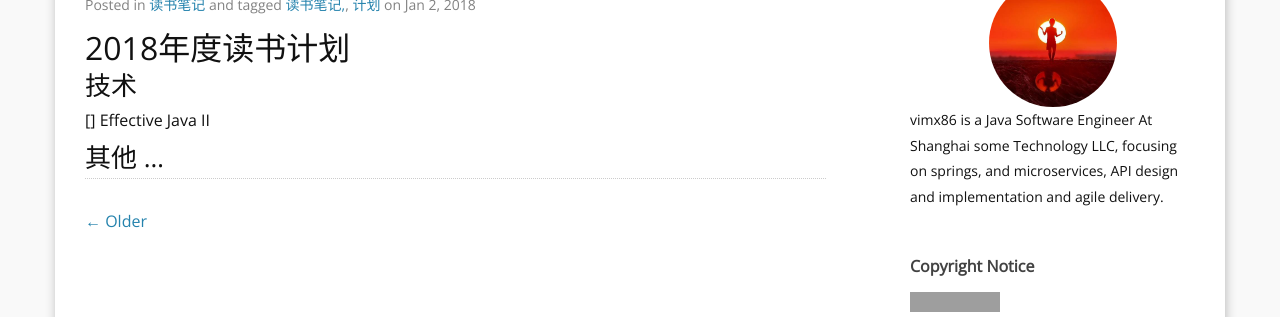
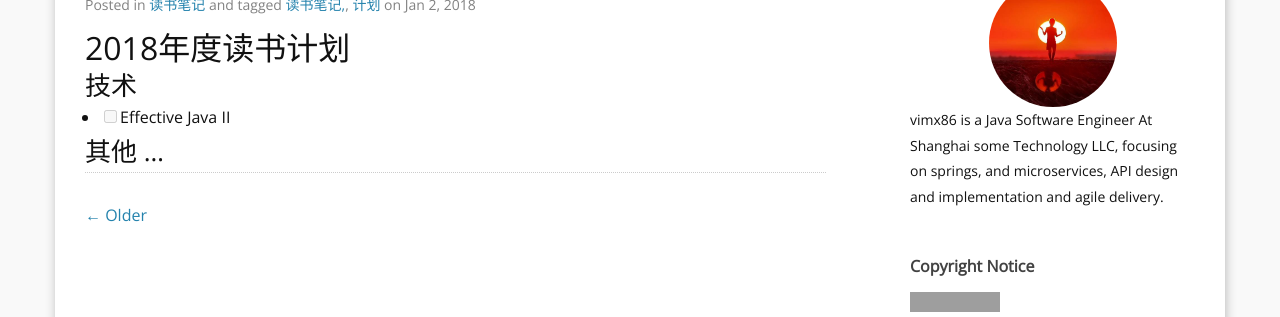
Before and after one commit to vimx86/V-Tech, a Jekyll site: the page built from _posts/2018/2018-01-02-2018年度读书计划.md, in a window 1280 px wide. Shown: the part 271-588 px from the top of the page. Built offline with Jekyll 4.4.1, drawn with Linux system fonts in a browser that asks for light colours; our own code applies the rules of GitHub Pages for plain Markdown files; comment, search, counter and statistics services are not loaded; grey boxes are pictures that could not be loaded.

Commit message:
little changes

```diff
--- a/_posts/2018/2018-01-02-2018年度读书计划.md
+++ b/_posts/2018/2018-01-02-2018年度读书计划.md
@@ -12,7 +12,6 @@ tags: 读书笔记, 计划
 
 ### 技术
 
-[] Effective Java II
-
+- [ ] Effective Java II
 
 ### 其他 …
```
